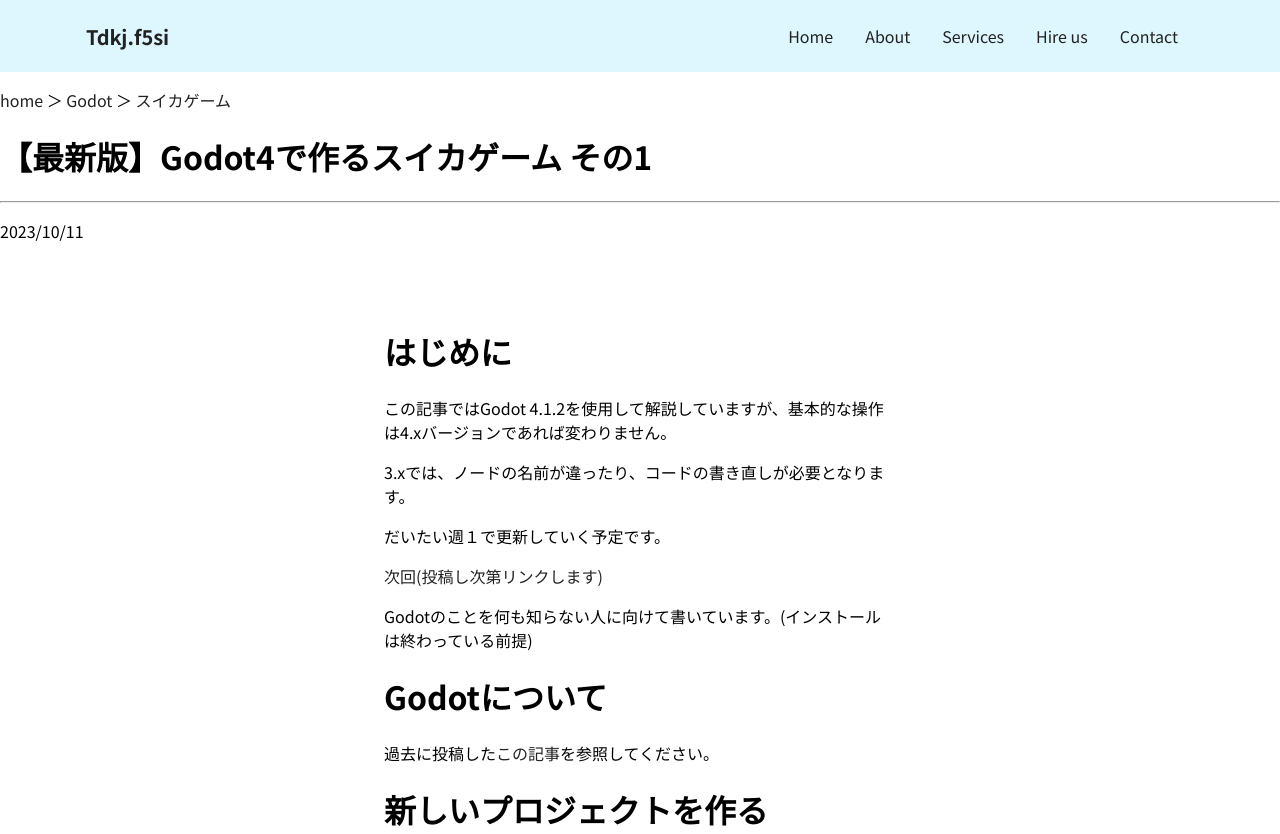
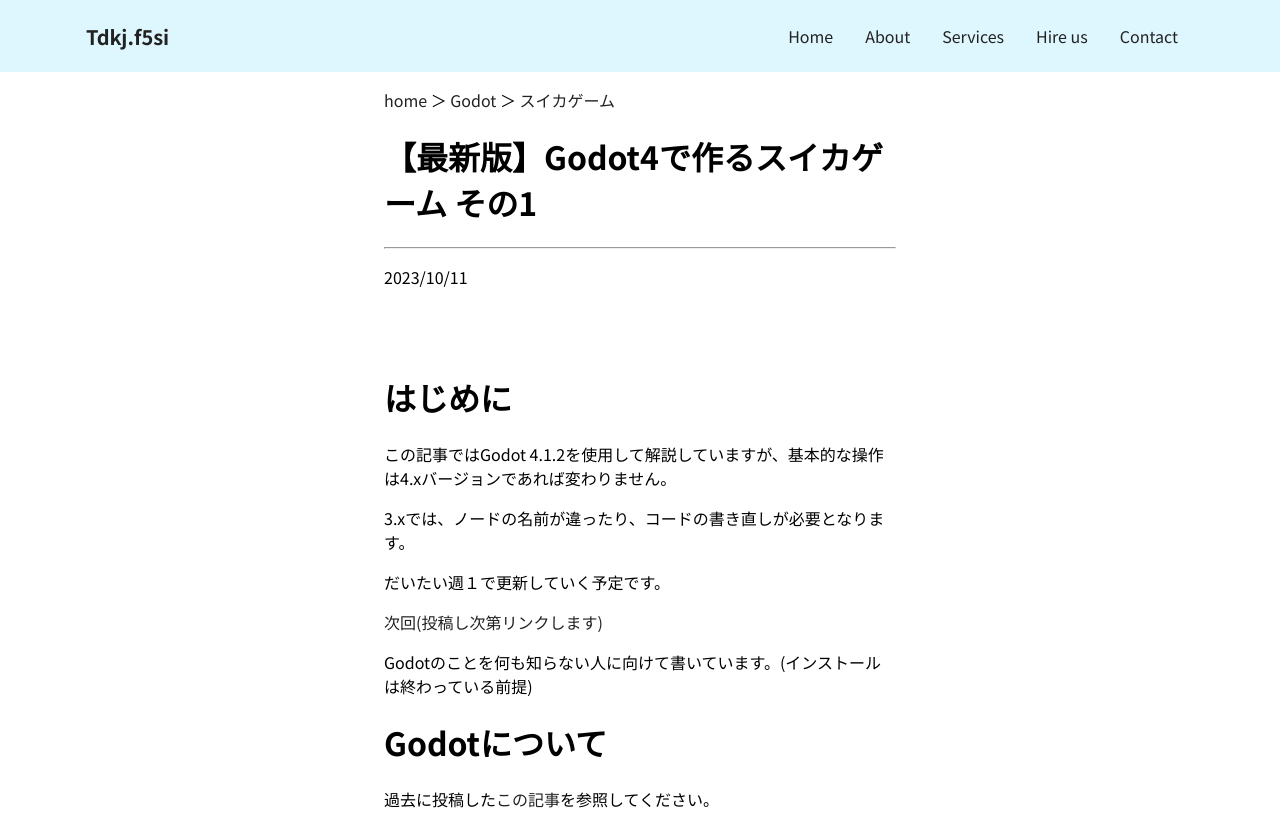
Before and after one commit to kanxta/kanxta.github.io, a Jekyll site: the page built from items/godot/watermelongame/1.md, in a window 1280 px wide. Shown: the top 834 px of the page. Built offline with Jekyll 4.4.1, drawn with Linux system fonts in a browser that asks for light colours; nearby versions of some CDN libraries; grey boxes are pictures that could not be loaded.

Commit message:
Update location

```diff
--- a/_layouts/default.html
+++ b/_layouts/default.html
@@ -39,11 +40,13 @@
 			</nav>
 		</div>
 	</header>
-	<p>{{page.path}}</p>
-	<h1>{{ page.title }}</h1>
-	<hr style="width: 100%;">
-	<p>{{page.date}}</p><br><br>
-	<main>{{ content }}</main>
+	<main>
+		<p id="">{{page.path}}</p>
+		<h1>{{ page.title }}</h1>
+		<hr style="width: 100%;">
+		<p>{{page.date}}</p><br><br>
+		{{ content }}
+	</main>
 	<script src="/main.js"></script>
 </body>
 
```
Also changed, not shown: other parts of _layouts/default.html (+2 -1 lines).
